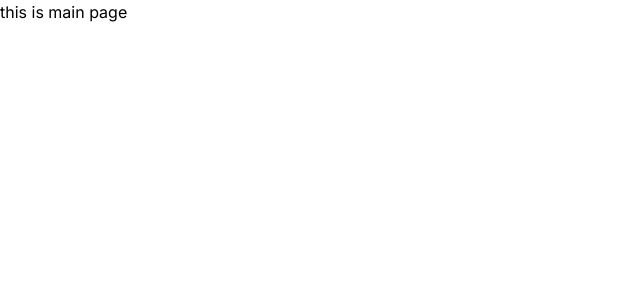
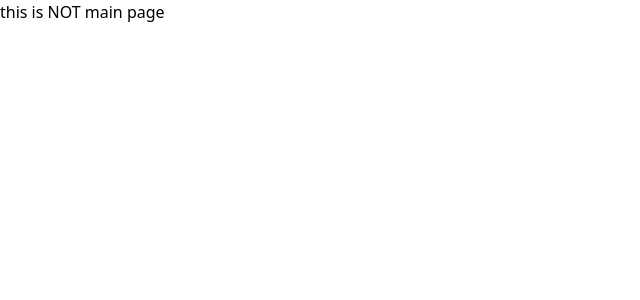
Before and after one commit to Saccharin01/amplify, a Next.js app: page / in a window 1280 px wide. Shown: the top 300 px of the page, without its empty margins (0-640 px from the left). Built offline with nearby package versions, Linux system fonts and the light colour scheme.

Commit message:
middle pack

```diff
--- a/src/app/layout.tsx
+++ b/src/app/layout.tsx
@@ -1,22 +1,16 @@
-import type { Metadata } from "next";
-import { Inter } from "next/font/google";
-import "./globals.css";
-
-const inter = Inter({ subsets: ["latin"] });
-
-export const metadata: Metadata = {
-  title: "Create Next App",
-  description: "Generated by create next app",
-};
+export const metadata = {
+  title: 'Next.js',
+  description: 'Generated by Next.js',
+}
 
 export default function RootLayout({
   children,
-}: Readonly<{
-  children: React.ReactNode;
-}>) {
+}: {
+  children: React.ReactNode
+}) {
   return (
     <html lang="en">
-      <body className={inter.className}>{children}</body>
+      <body>{children}</body>
     </html>
-  );
+  )
 }
--- a/src/app/page.tsx
+++ b/src/app/page.tsx
@@ -4,7 +4,7 @@ import "./globals.css"
 const Entry:React.FC = () => {
   return(
     <div>
-      <h1>this is main page</h1>
+      <h1>this is NOT main page</h1>
     </div>
   )
 }
--- a/src/components/PageComponent.tsx
+++ b/src/components/PageComponent.tsx
@@ -1,13 +1,14 @@
 import React from "react";
 import Image from "next/image";
+import { AmplifyClient } from "@aws-sdk/client-amplify";
 interface test {}
 
 const PageComponent: React.FC = () => {
   return (
     <div>
       <a href="">
-        <div className=" flex w-full h-10/12">
-          <Image src="/string" alt="" width={120} height={120} />
+        <div className=" flex w-full h-10/12 justify-between">
+          <Image src="/string" alt="123124" width={120} height={120} />
           <span>12345</span>
         </div>
       </a>
```
Also changed, not shown: src/static/script.ts (added).
